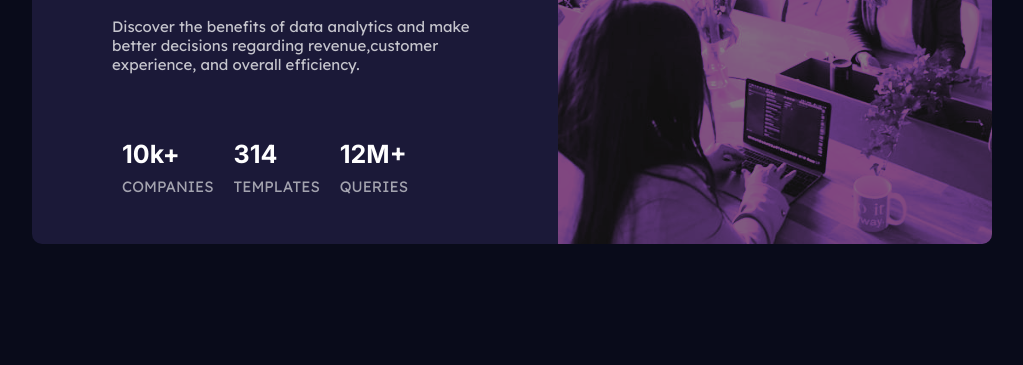
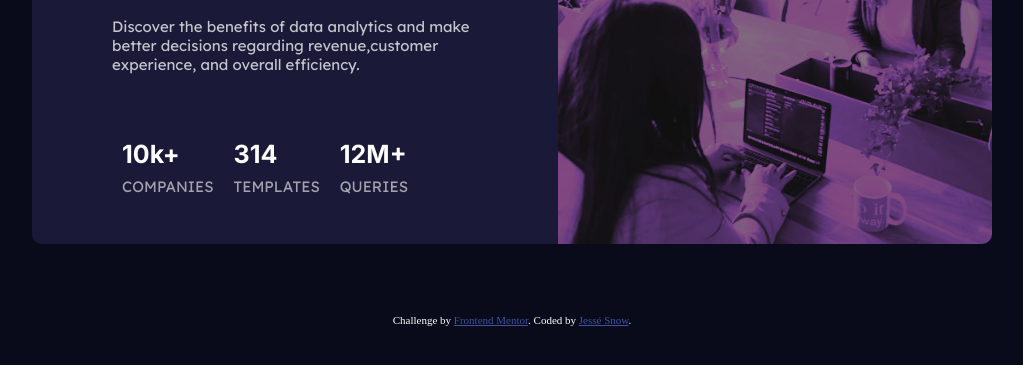
Before and after one commit to Jesse-Snow/Stats-preview-card-component, a plain HTML site: page index.html in a window 1280 px wide. Shown: the part 205-570 px from the top of the page, without its empty margins (128-1151 px from the left). Drawn offline with Linux system fonts and the light colour scheme.

Commit message:
Added attribution div

```diff
--- a/index.html
+++ b/index.html
@@ -9,7 +9,7 @@
   <title>Stats preview card component</title>
 
   <style>
-    .attribution { font-size: 11px; text-align: center; }
+    .attribution { font-size: 11px; text-align: center; color:white; }
     .attribution a { color: hsl(228, 45%, 44%); }
   </style>
 </head>
@@ -45,11 +45,11 @@
     </div>
   </div>
 
-  <!--
+
   <div class="attribution">
     Challenge by <a href="https://www.frontendmentor.io?ref=challenge" target="_blank">Frontend Mentor</a>.
     Coded by <a href="https://github.com/Jesse-Snow" target="_blank">Jessé Snow</a>.
   </div>
-   -->
+
 </body>
 </html>
```
